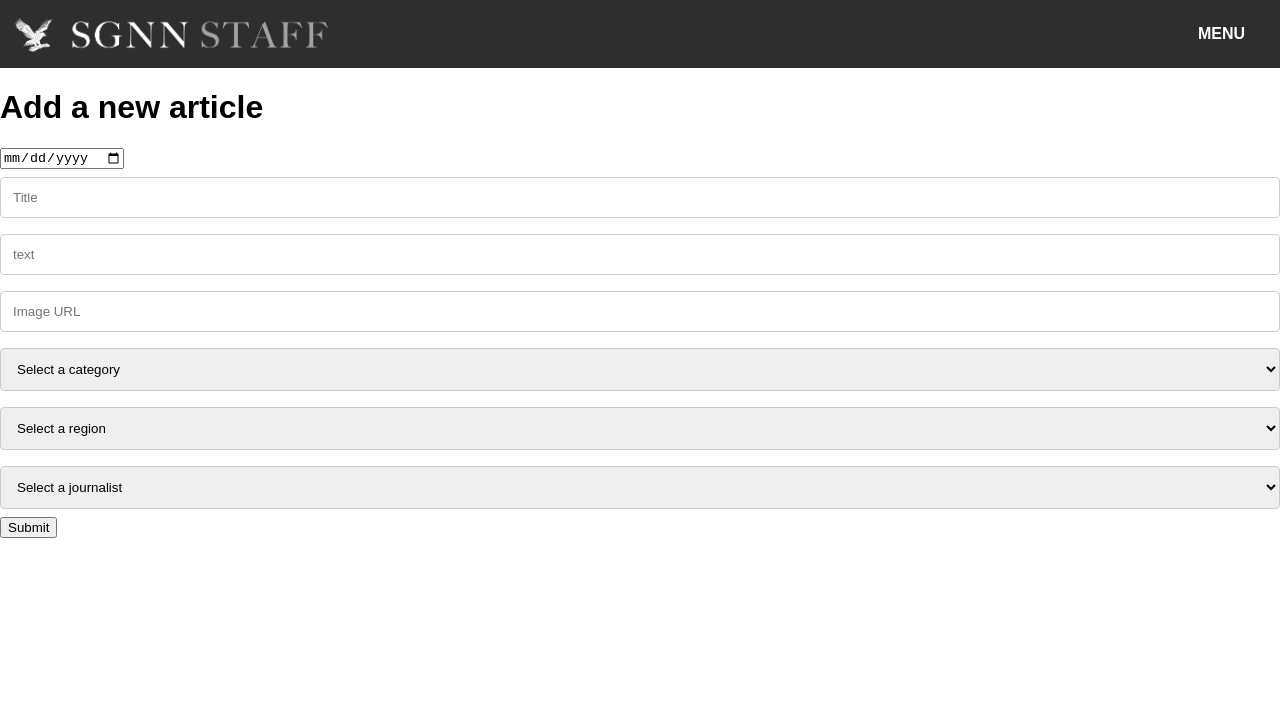
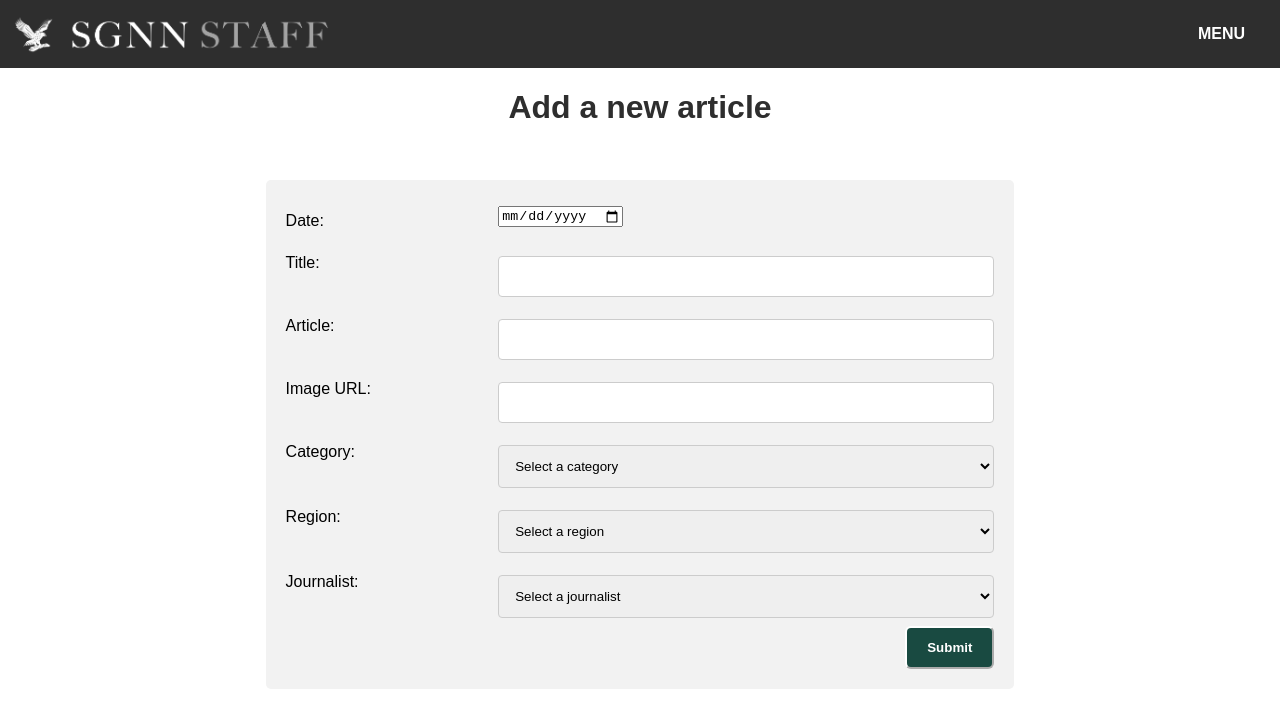
Before and after one commit to janeduncan/NewsAppFrontStaff, a React (Create React App) app: page /staff/articles/new in a window 1280 px wide. Shown: the top 728 px of the page. Built offline with nearby package versions, Linux system fonts and the light colour scheme.

Commit message:
Adds styling to new journalist form

```diff
--- a/src/containers/articles/ArticleFormContainer.js
+++ b/src/containers/articles/ArticleFormContainer.js
@@ -24,25 +24,92 @@ const ArticleFormContainer = (props) => {
 
     return (
       <div>
-        <h1>Add a new article</h1>
-        <form onSubmit={handleSubmit}>
-          <input type="date" name="date" required/>
-          <input type="text" placeholder="Title" name="title" required/>
-          <input type="text" placeholder="text" name="text" required/>
-          <input type="text" placeholder="Image URL" name="imageUrl" required/>
-          {/*  Maybe need to use checkboxes for category?  */}
-          <select name="category">
-            <option>Select a category</option>
-          </select>
-          <select name="region">
-            <option>Select a region</option>
-          </select>
-          <select name="journalist">
-            <option>Select a journalist</option>
-          </select>
-          <button type="submit">Submit</button>
-        </form>
+        <h1 className="grid-item-heading">Add a new article</h1>
+          <div className="form">
+            <div className="slimform">
+              <div className="box">
+                <form onSubmit={handleSubmit}>
+
+                  <div className="row">
+                    <div className="col-30">
+                      <label for="date">Date: </label>
+                    </div>
+                    <div className="col-70">
+                      <input type="date" name="date" required/>
+                    </div>
+                  </div>
+
+                  <div className="row">
+                    <div className="col-30">
+                      <label for="title">Title: </label>
+                    </div>
+                    <div className="col-70">
+                      <input type="text" name="title" required/>
+                    </div>
+                  </div>
+
+                  <div className="row">
+                    <div className="col-30">
+                      <label for="text">Article: </label>
+                    </div>
+                    <div className="col-70">
+                      <input type="text" name="text" required/>
+                      {/* <textarea id="text" name="text" style="height:200px"/> */}
+                    </div>
+                  </div>
+
+                  <div className="row">
+                    <div className="col-30">
+                      <label for="image">Image URL: </label>
+                    </div>
+                    <div className="col-70">
+                      <input type="text" name="image" required/>
+                    </div>
+                  </div>
+
+                  <div className="row">
+                    <div className="col-30">
+                      <label for="categories">Category: </label>
+                    </div>
+                  <div className="col-70">
+                  <select id="categories" name="categories" required>
+                      <option value="">Select a category</option>
+                      <option value=""></option>
+                  </select></div>
+                  </div>
+
+                  <div className="row">
+                    <div className="col-30">
+                      <label for="region">Region: </label>
+                    </div>
+                  <div className="col-70">
+                  <select id="region" name="region" required>
+                      <option value="">Select a region</option>
+                      <option value=""></option>
+                  </select></div>
+                  </div>
+
+                  <div className="row">
+                    <div className="col-30">
+                      <label for="journalist">Journalist: </label>
+                    </div>
+                  <div className="col-70">
+                  <select id="journalist" name="journalist" required>
+                      <option value="">Select a journalist</option>
+                      <option value=""></option>
+                  </select></div>
+                  </div>
+
+                  <div className="row">
+                    <input type="submit" value="Submit"/>
+                  </div>
+
+              </form>
+            </div>
+          </div>
+        </div>
       </div>
+
     )
 
 }
```
